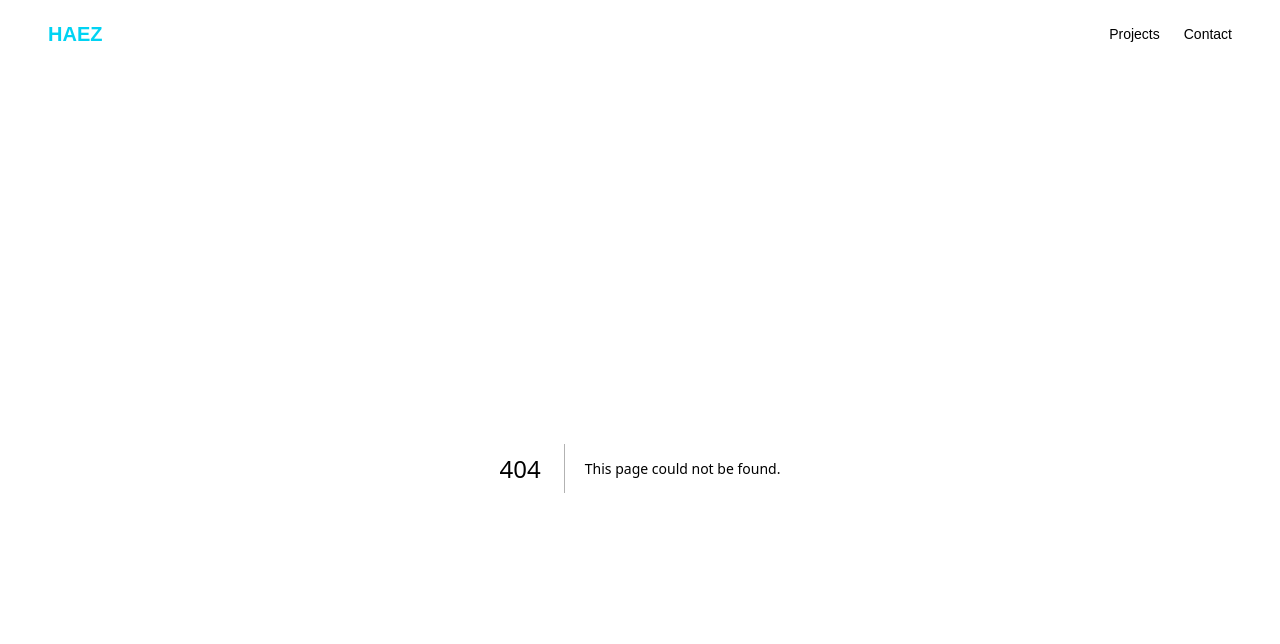
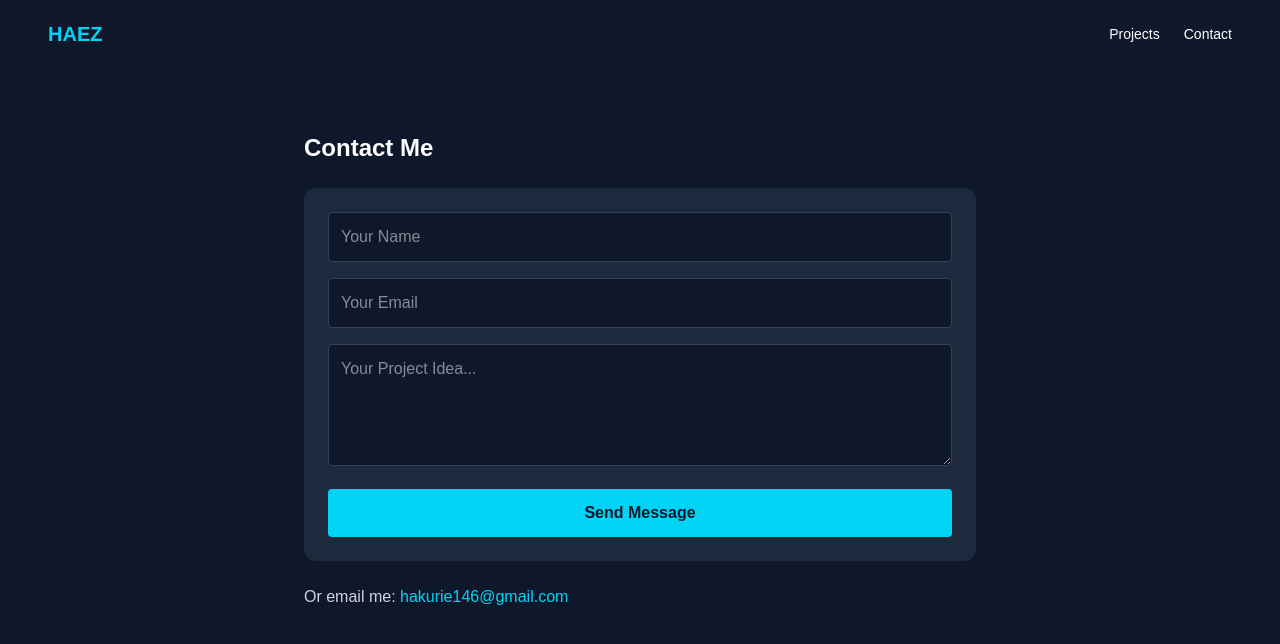
Before and after one commit to Haez0004/haez-portfolio, a Next.js app: page /contact in a window 1280 px wide. Before the commit this address had no page. Shown: the top 644 px of the page. Built offline with nearby package versions, Linux system fonts and the light colour scheme.

Commit message:
feat: contact page with Formspree

```diff
--- /dev/null
+++ b/app/contact/page.tsx
@@ -0,0 +1,49 @@
+export default function ContactPage() {
+  return (
+    <section className="max-w-3xl mx-auto px-6 md:px-12 py-16">
+      <h1 className="text-2xl font-bold mb-6">Contact Me</h1>
+      <form
+        action="https://formspree.io/f/mwlpanpw"
+        method="POST"
+        className="bg-slate-800 p-6 rounded-xl space-y-4"
+      >
+        <input
+          type="text"
+          name="name"
+          placeholder="Your Name"
+          required
+          className="w-full p-3 rounded bg-slate-900 border border-slate-700 text-white"
+        />
+        <input
+          type="email"
+          name="email"
+          placeholder="Your Email"
+          required
+          className="w-full p-3 rounded bg-slate-900 border border-slate-700 text-white"
+        />
+        <textarea
+          name="message"
+          placeholder="Your Project Idea..."
+          required
+          rows={4}
+          className="w-full p-3 rounded bg-slate-900 border border-slate-700 text-white"
+        />
+        <button
+          type="submit"
+          className="w-full bg-cyan-400 text-slate-900 font-bold py-3 rounded hover:bg-cyan-300"
+        >
+          Send Message
+        </button>
+      </form>
+      <p className="mt-6 text-slate-300">
+        Or email me:{" "}
+        <a
+          href="mailto:hakurie146@gmail.com"
+          className="text-cyan-400 hover:underline"
+        >
+          hakurie146@gmail.com
+        </a>
+      </p>
+    </section>
+  )
+}
```
